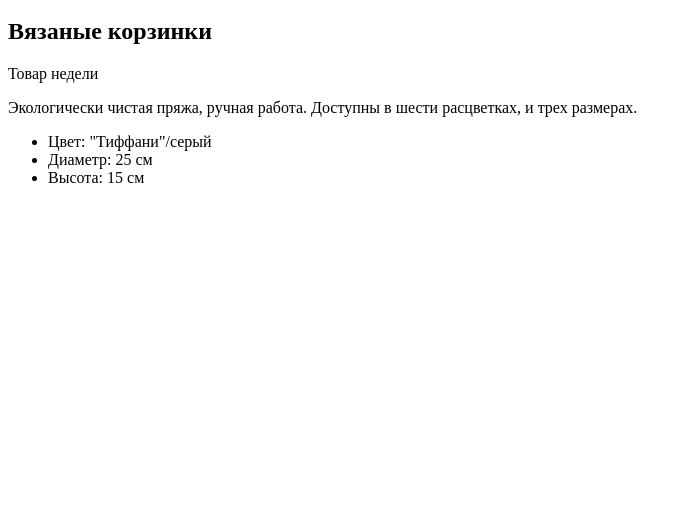
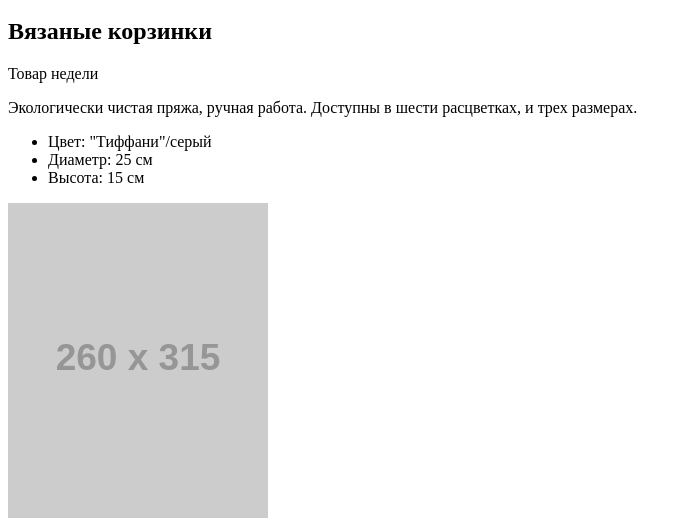
Before and after one commit to Pacata/mishka, a website: page index.html in a window 1280 px wide. Shown: the part 312-842 px from the top of the page, without its empty margins (0-692 px from the left). Before the commit the page ends 800 px from the top, so only its background shows below. Drawn offline with Linux system fonts and the light colour scheme; placeholder pictures from the web are drawn by us.

Commit message:
Added a picture of the goods of the week

```diff
--- a/index.html
+++ b/index.html
@@ -80,6 +80,9 @@
           </li>
         </ul>
 
+        <img class="product-week__img" width="260" height="315"
+             src="http://placehold.it/260x315" alt="Вязаные корзинки">
+
       </section>
     </main>
   </body>
```
